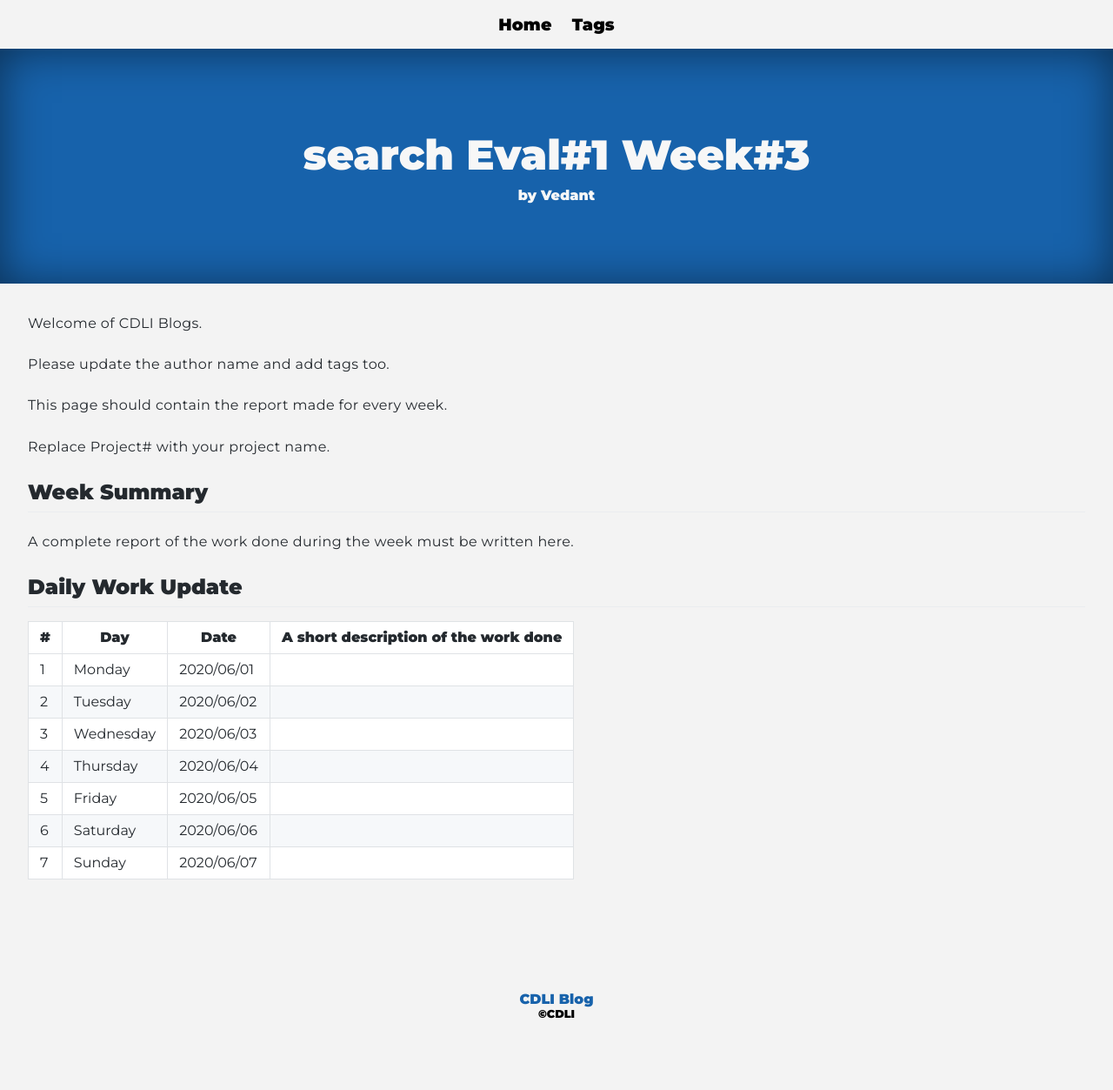
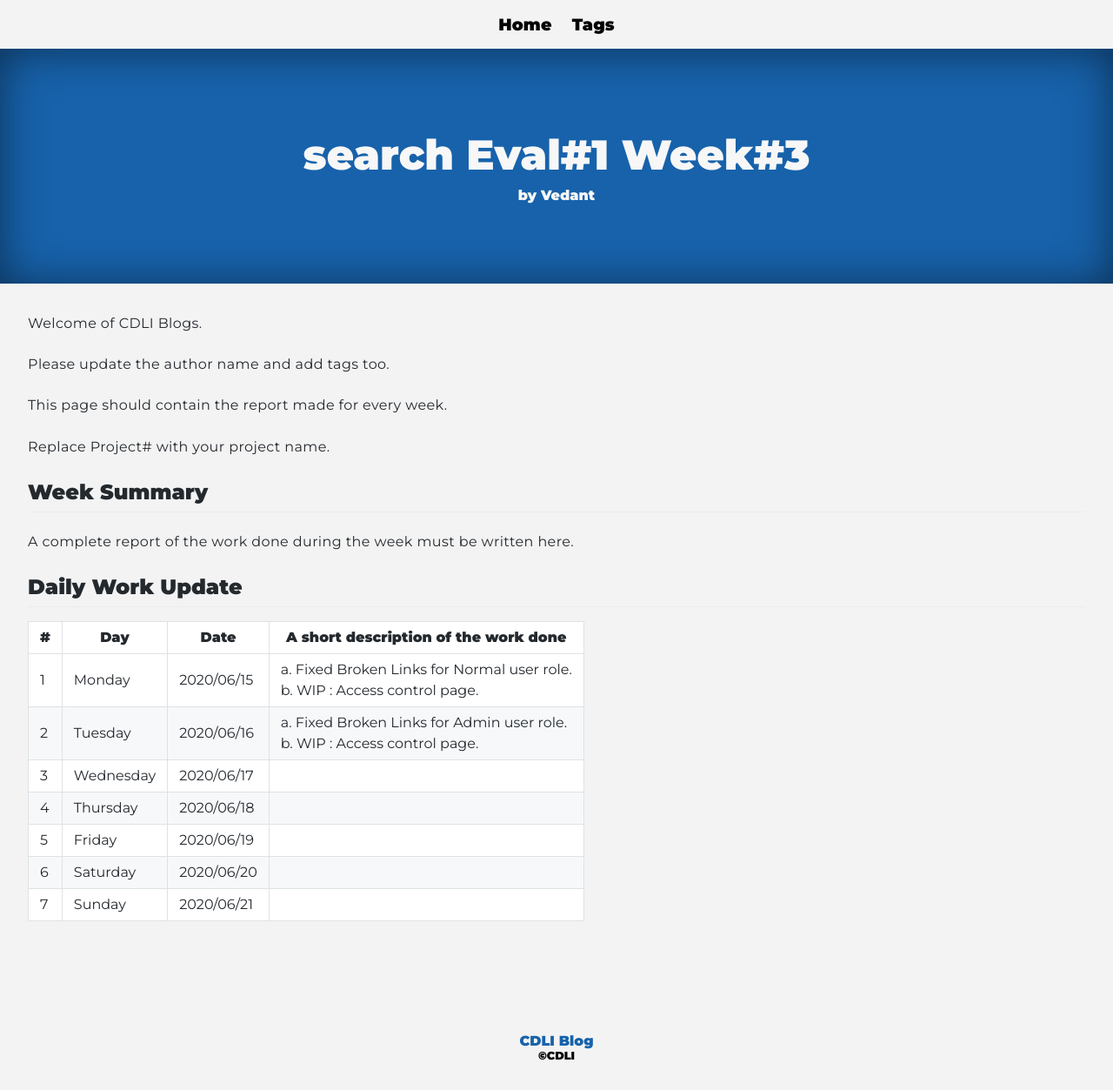
Before and after one commit to cdli-gh/blog, a Jekyll site: the page built from _blog/gsoc20/search/posts/03_week3.md, in a window 1280 px wide. Shown: the whole page at 87% size. Built offline with Jekyll 4.4.1, drawn with Linux system fonts in a browser that asks for light colours; Markdown is read by kramdown in place of the engine named in the settings; before the commit the page ends 1205 px from its top, so only the background shows below that.

Commit message:
Search : DailyUpdates 3:1,2

```diff
--- a/_blog/gsoc20/search/posts/03_week3.md
+++ b/_blog/gsoc20/search/posts/03_week3.md
@@ -21,10 +21,10 @@
 
 |\#|Day|Date|A short description of the work done|
 |---	|---	|---	|---	|
-|1   	| Monday 	|   2020/06/01	|   	|
-|2   	| Tuesday  	|   2020/06/02	|   	|
-|3   	| Wednesday  	|  2020/06/03 	|   	|
-|4   	| Thursday  	|   2020/06/04	|   	|
-|5   	| Friday  	|   2020/06/05	|   	|
-|6   	| Saturday  	|   2020/06/06	|   	|
-|7   	| Sunday  	|   2020/06/07	|   	|
+|1   	| Monday 	|   2020/06/15	| a. Fixed Broken Links for Normal user role. <br> b. WIP : Access control page.	|
+|2   	| Tuesday  	|   2020/06/16	| a. Fixed Broken Links for Admin user role. <br> b. WIP : Access control page.	|
+|3   	| Wednesday  	|  2020/06/17 	|   	|
+|4   	| Thursday  	|   2020/06/18	|   	|
+|5   	| Friday  	|   2020/06/19	|   	|
+|6   	| Saturday  	|   2020/06/20	|   	|
+|7   	| Sunday  	|   2020/06/21	|   	|
```
Also changed, not shown: other parts of _blog/gsoc20/search/posts/03_week3.md (+1 -1 lines).
